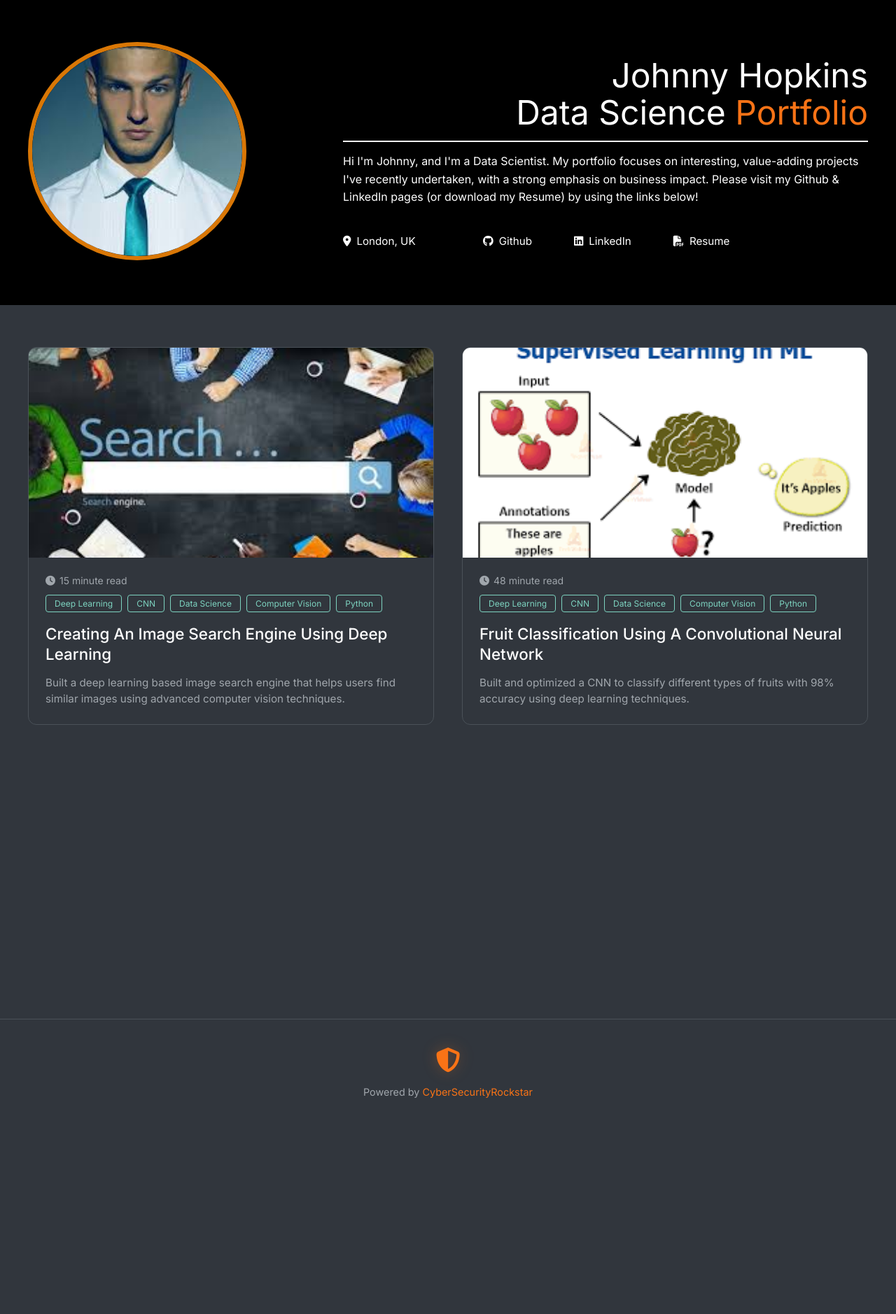
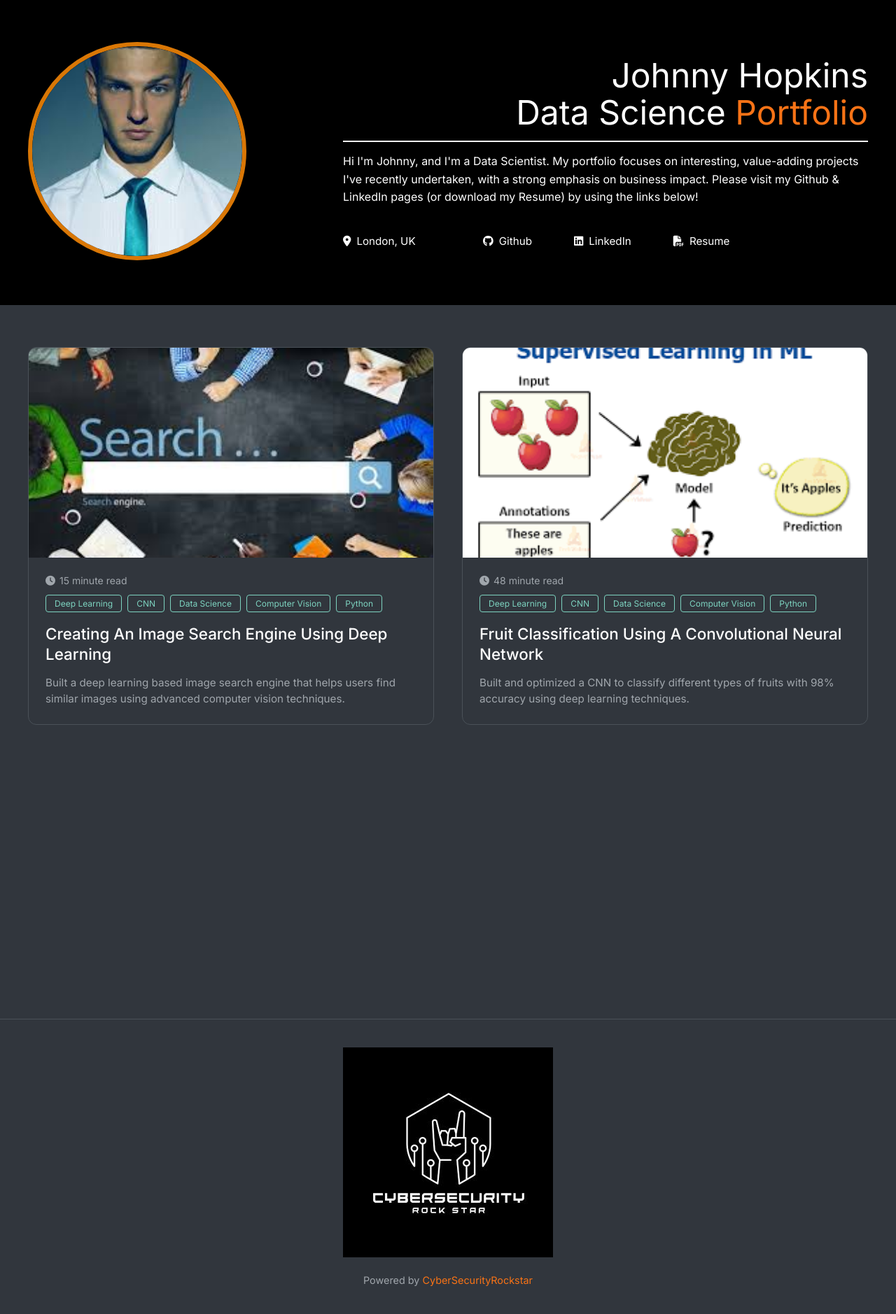
Before and after one commit to realahmed45/cybersecurity-portfolio, a Jekyll site: the page built from index.html, in a window 1280 px wide. Shown: the whole page at 70% size. Built offline with Jekyll 4.4.1, drawn with Linux system fonts in a browser that asks for light colours; before the commit the page ends 1609 px from its top, so only the background shows below that.

Commit message:
some minor changes maybe final logo

```diff
--- a/_layouts/default.html
+++ b/_layouts/default.html
@@ -29,7 +29,7 @@
       <div class="container">
         <div class="footer-content">
           <div class="footer-icon">
-            <i class="fas fa-shield-alt"></i>
+            <img src="../footer-logo.jpg" alt="Company Logo" />
           </div>
           <p>
             Powered by
```
Also changed, not shown: footer-logo.jpg (added).
